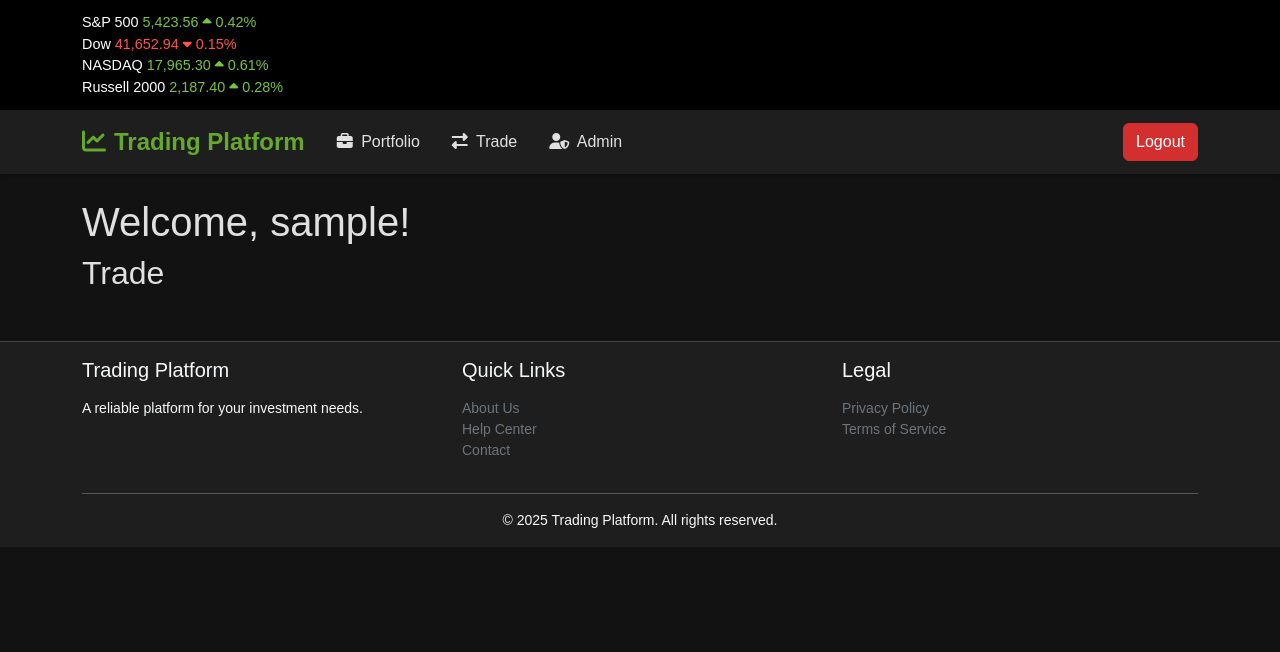
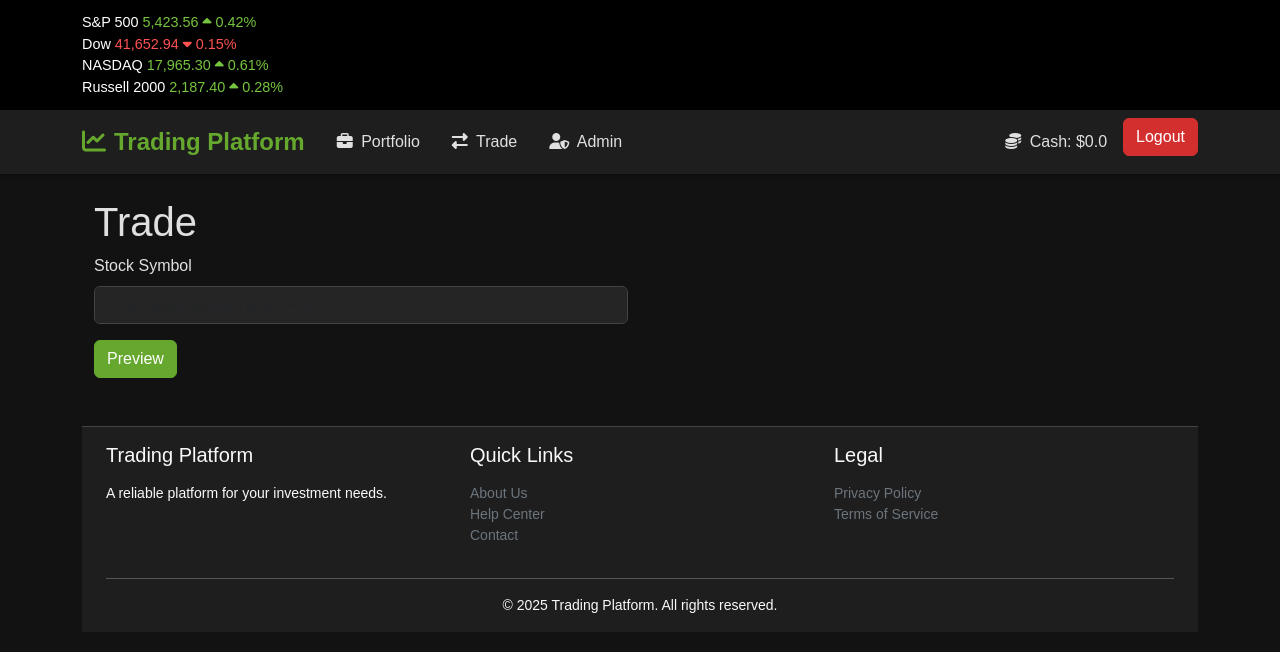
Before and after one commit to bdnkyoto/IFT401, a Flask app: page /trade in a window 1280 px wide. Shown: the top 652 px of the page. Run offline with Flask 3, Linux system fonts and the light colour scheme; the visitor is signed in with stand-in values (Sample User, id 1); some libraries are stand-ins or nearby versions.

Commit message:
Add/Sell, Minor Portfolio Updates
NOTE: Before running, drop all existing tables related to this. I added new columns.

-Added YFinance package which updates stock information in real time.
-Added money column to user table which will update as stocks are purchased or sold.
-Added StocksOwned table. Has the following columns:
transaction_id- primary key for table
id - foreign key for which user is using the table
stock_owned - symbol
name - name of stock
quantity - how much stock
price_purchased - cost

Added paths for trade and stock_preview

To trade, users will do the following: enter the stock symbol and hit preview.

They will be taken to stock_preview.html which displays all necessary information.
This includes:
symbol
name
market
ask price
increase/decrease
percent increase/decrease
volume
day high
day low
and how many shares are owned by the user

The user can select buy/sell and select the quantity. A max button is provided so a user can choose to buy/sell the max amount of shares.

Once confirmed, the user will be taken back to trade.

Portfolio is set up slightly just to display which stocks are owned to make it easier for the demo.

Cash is added to the top right of the screen to make it easier to know how much cash a user has

Trade.html, portfolio.html, and stock_preview.html added or updated

Yfinance added to requirements

If you have any questions or it doesn't work lmk.

```diff
--- a/app.py
+++ b/app.py
@@ -4,6 +4,7 @@
 from flask_bootstrap import Bootstrap5
 from flask_bcrypt import Bcrypt
 from functools import wraps
+import yfinance as yf
 
 
 app = Flask(__name__)
@@ -21,7 +22,19 @@
     id = db.Column(db.Integer, primary_key=True)
     username = db.Column(db.String(250), unique=True, nullable=False)
     password = db.Column(db.String(250), nullable=False)
+    money = db.Column(db.Float(10), nullable=False)
     role = db.Column(db.String(50), default="user", nullable=False)
+
+
+class StocksOwned(db.Model):
+    transaction_id = db.Column(db.Integer, primary_key=True)
+    id = db.Column(db.Integer, db.ForeignKey('users.id'), nullable=False)
+    stock_owned = db.Column(db.String(50), nullable=False)
+    name = db.Column(db.String(250), nullable=False)
+    quantity = db.Column(db.Integer, nullable=False)
+    price_purchased = db.Column(db.Float(10), nullable=False)
+
+    user = db.relationship('Users', backref=db.backref('stocks_owned', lazy=True))
 
 with app.app_context():
     db.create_all()
@@ -45,15 +58,117 @@
     return render_template("home.html")
 
 @app.route('/portfolio')
+@login_required
+def portfolio():
 
-def portfolio():
-    return render_template('portfolio.html')
+    transactions = StocksOwned.query.filter_by(id=current_user.id).all()
+    return render_template('portfolio.html', transactions=transactions)
+
+@app.route('/trade')
+@login_required
+def trade():
+    return render_template('trade.html')
 
 
-@app.route('/trade')
+@app.route('/stock_preview')
+@login_required
+def stock_preview():
+    symbol = request.args.get('symbol')
+    if not symbol:
+        flash('No symbol provided', 'error')
+        return redirect(url_for('trade'))
 
-def trade():
-    return render_template('trade.html')
+    try:
+        stock = yf.Ticker(symbol)
+        info = stock.info
+
+        # Calculate increase/decrease and percent change
+        current_price = info.get('currentPrice', info.get('regularMarketPrice'))
+        previous_close = info.get('previousClose')
+        increase_decrease = current_price - previous_close
+        percent_change = (increase_decrease / previous_close) * 100
+
+        user_owns = StocksOwned.query.filter_by(id=current_user.id, stock_owned=symbol).first()
+        user_owns_quantity = user_owns.quantity if user_owns else 0
+
+        stock_info = {
+            'symbol': symbol.upper(),
+            'name': info.get('longName', 'N/A'),
+            'market': info.get('market', 'N/A'),
+            'increaseDecrease': f"{increase_decrease:.2f}",
+            'percentChange': f"{percent_change:.2f}%",
+            'volume': info.get('volume', 'N/A'),
+            'dayHigh': info.get('dayHigh', 'N/A'),
+            'dayLow': info.get('dayLow', 'N/A'),
+            'askPrice': info.get('ask', 'N/A'),
+            'user_owns_quantity': user_owns_quantity
+        }
+        return render_template('stock_preview.html', stock_info=stock_info)
+    except Exception as e:
+        flash(f'Error fetching stock data: {str(e)}', 'error')
+        return redirect(url_for('trade'))
+
+
+@app.route('/purchase_stock', methods=['POST'])
+@login_required
+def purchase_stock():
+    action = request.form.get('action')
+    quantity = int(request.form.get('quantity'))
+    symbol = request.form.get('symbol')
+    price = float(request.form.get('price'))
+
+    # Fetch stock name from yfinance
+    stock = yf.Ticker(symbol)
+    stock_name = stock.info.get('longName', 'N/A')
+
+    if action == 'buy':
+        total_cost = quantity * price
+
+        if current_user.money < total_cost:
+            flash('Insufficient funds', 'error')
+        else:
+            # Deduct funds from the user
+            current_user.money -= total_cost
+
+            # Create an entry in the StocksOwned table
+            new_stock = StocksOwned(
+                id=current_user.id,
+                stock_owned=symbol,
+                name=stock_name,
+                quantity=quantity,
+                price_purchased=price
+            )
+            db.session.add(new_stock)
+            db.session.commit()
+            flash('Purchase successful!', 'success')
+
+    elif action == 'sell':
+        # Check if the user owns the stock and has enough quantity
+        stock_owned = StocksOwned.query.filter_by(id=current_user.id, stock_owned=symbol).first()
+
+        if not stock_owned:
+            flash('You do not own this stock', 'error')
+        elif stock_owned.quantity < quantity:
+            flash('You do not have enough shares to sell', 'error')
+        else:
+            # Calculate total value of the sale
+            total_value = quantity * price
+
+            # Add funds to the user
+            current_user.money += total_value
+
+            # Update or remove the stock from StocksOwned
+            if stock_owned.quantity == quantity:
+                # Remove the stock if the user sells all shares
+                db.session.delete(stock_owned)
+            else:
+                # Reduce the quantity if the user sells some shares
+                stock_owned.quantity -= quantity
+
+            db.session.commit()
+            flash('Sale successful!', 'success')
+
+    return redirect(url_for('trade'))
 
 @app.route('/admin')
 @login_required
@@ -68,8 +183,9 @@
         hashed_password = bcrypt.generate_password_hash(request.form.get("password")).decode('utf-8')
         user = Users(
             username=request.form.get("username"),
-            password=hashed_password,  # Note: In production, hash passwords!
-            role="user"  # Default role is "user"
+            password=hashed_password,
+            role="user",  # Default role is "user"
+            money = 100000
         )
         db.session.add(user)
         db.session.commit()
@@ -87,7 +203,6 @@
     return render_template("login.html")
 
 @app.route('/logout')
-@login_required
 def logout():
     logout_user()
     return redirect(url_for("home"))
--- a/requirements.txt
+++ b/requirements.txt
@@ -5,3 +5,4 @@
 pymysql
 cryptography
 flask_bcrypt
+yfinance
--- a/templates/base.html
+++ b/templates/base.html
@@ -69,6 +69,11 @@
                 <ul class="navbar-nav ms-auto">
                     {% if current_user.is_authenticated %}
                     <li class="nav-item">
+                        <a class="nav-link" href="{{ url_for('portfolio') }}">
+                            <i class="fas fa-coins me-1"></i> Cash: ${{ current_user.money }}
+                        </a>
+                    </li>
+                    <li class="nav-item">
                         <a href="{{ url_for('logout') }}" class="btn btn-danger">Logout</a>
                     </li>
                     {% else %}
--- a/templates/trade.html
+++ b/templates/trade.html
@@ -21,7 +21,7 @@
             {% endif %}
         </ul> -->
     </nav>
-    {% if current_user.is_authenticated %}
+    <!-- {% if current_user.is_authenticated %}
         <h1>Welcome, {{ current_user.username }}!</h1>
         {% if current_user.role == "admin" %}
             <h2>Admin Dashboard</h2>
@@ -31,11 +31,21 @@
         {% endif %}
     {% else %}
         <h1>You are not logged in</h1>
-    {% endif %}
+    {% endif %} -->
 </body>
 </html>
 
-
+<div class="container">
+    <h1>Trade</h1>
+    <div class="row">
+        <div class="col-md-6">
+            <form id="stockForm" action="{{ url_for('stock_preview') }}" method="GET">
+                <div class="mb-3">
+                    <label for="symbol" class="form-label">Stock Symbol</label>
+                    <input type="text" class="form-control" id="symbol" name="symbol" placeholder="Enter stock symbol (e.g., AAPL)" required>
+                </div>
+                <button type="submit" class="btn btn-primary" id="previewButton">Preview</button>
+            </form>
 
 
 
```
Also changed, not shown: templates/portfolio.html (+32 -0 lines), templates/stock_preview.html (added, +108 -0 lines).
